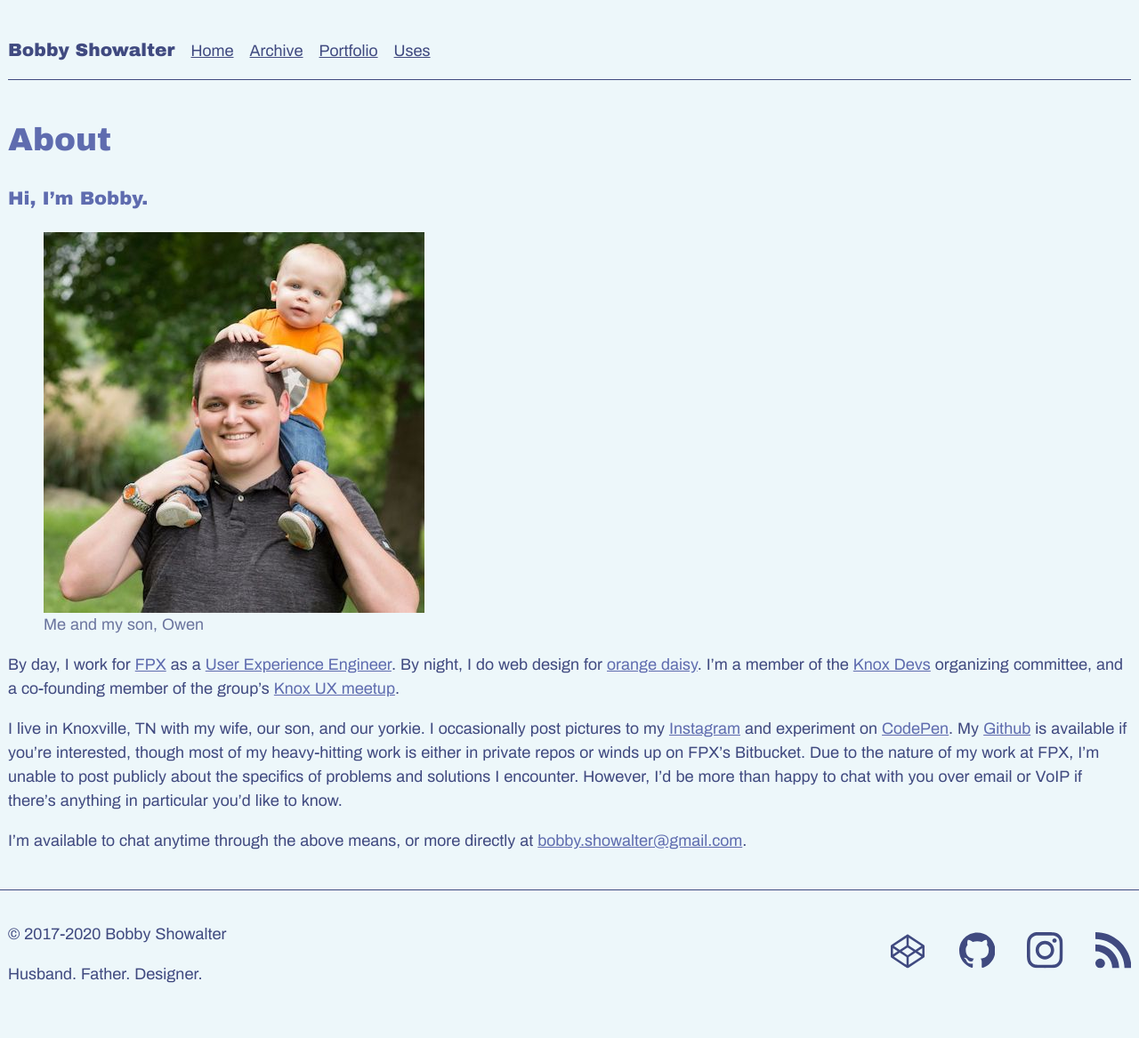
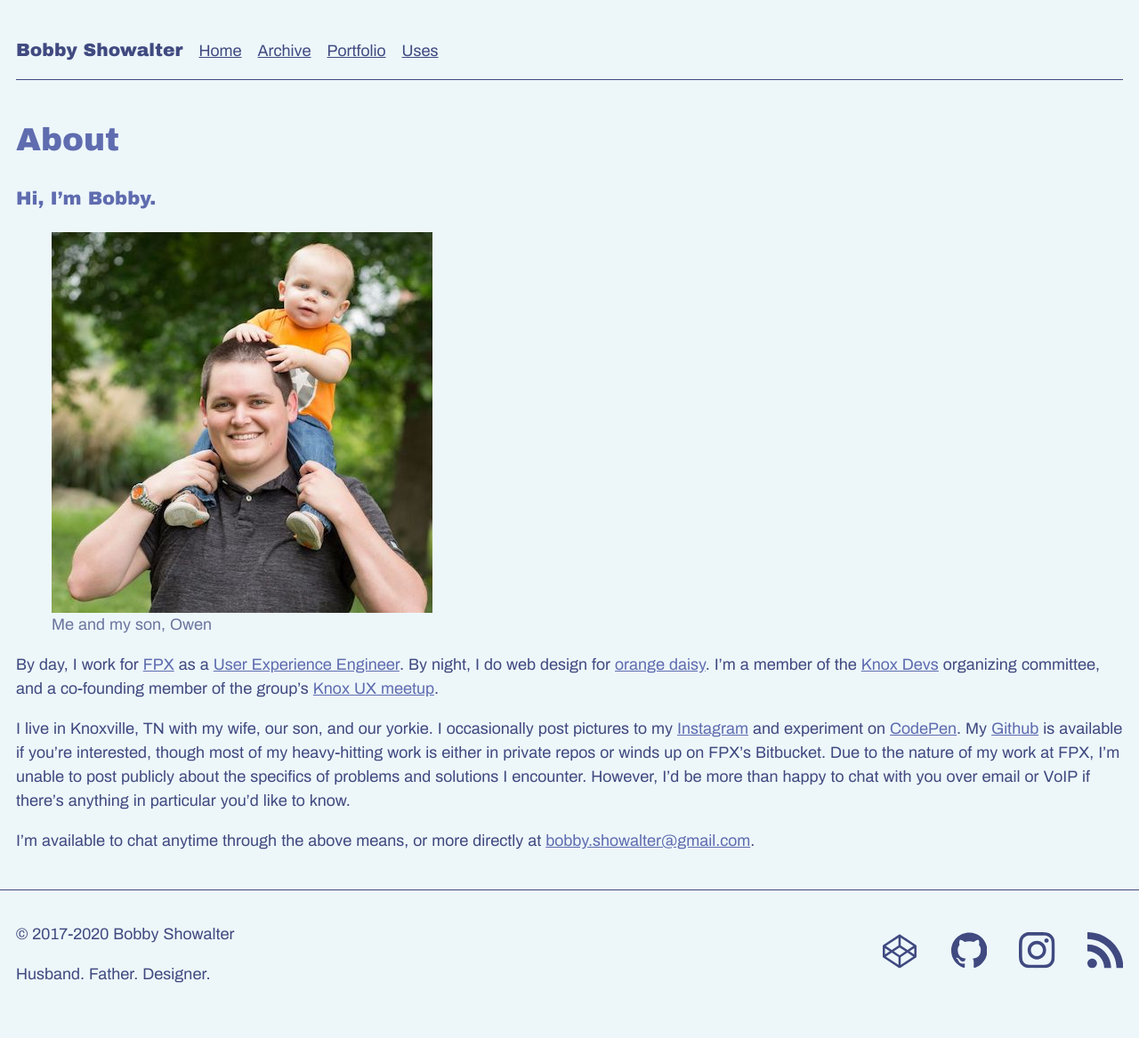
Before and after one commit to orangedaisy/bshowco, a Jekyll site: the page built from about.md, in a window 1280 px wide. Shown: the whole page at 89% size. Built offline with Jekyll 4.4.1, drawn with Linux system fonts in a browser that asks for light colours.

Commit message:
GH-12: Increase site side padding

```diff
--- a/_sass/objects/_o-objects.scss
+++ b/_sass/objects/_o-objects.scss
@@ -1,5 +1,5 @@
 .o-main-container {
   margin: 2.25rem auto;
   max-width: 72em;
-  padding: 0 .5rem;
+  padding: 0 1rem;
 }
```
